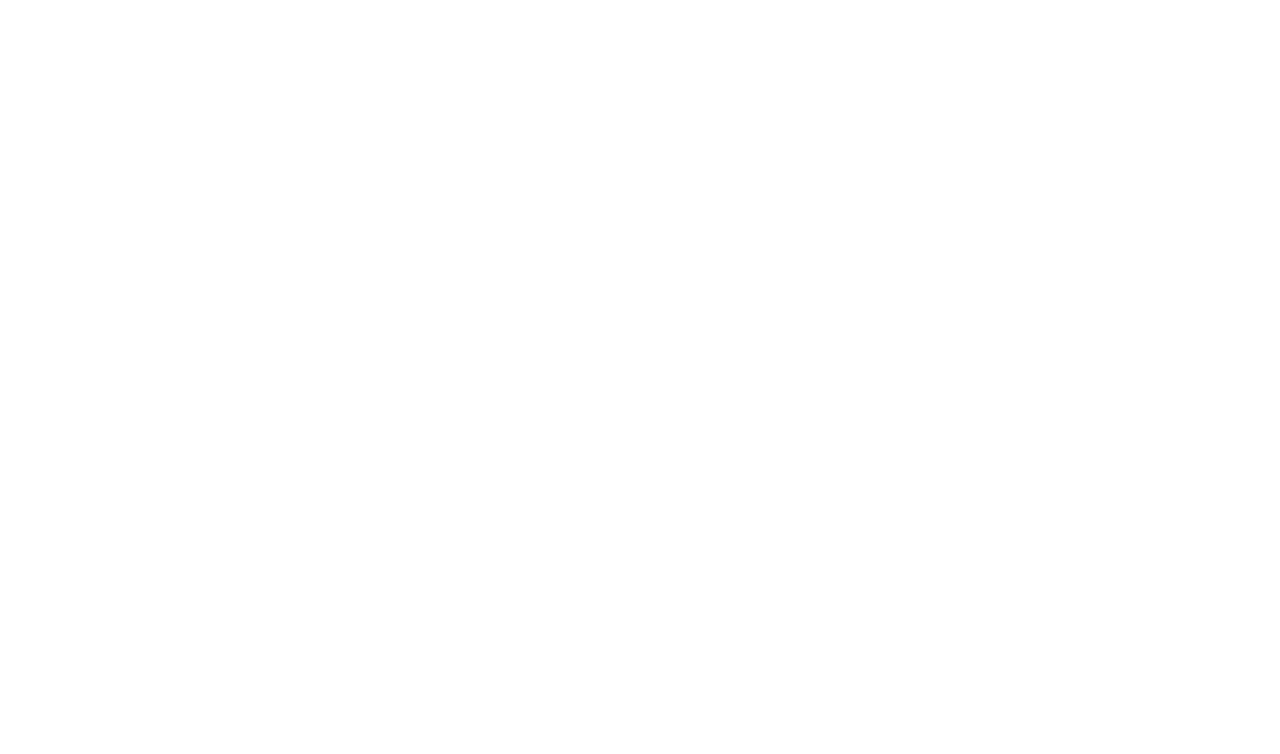
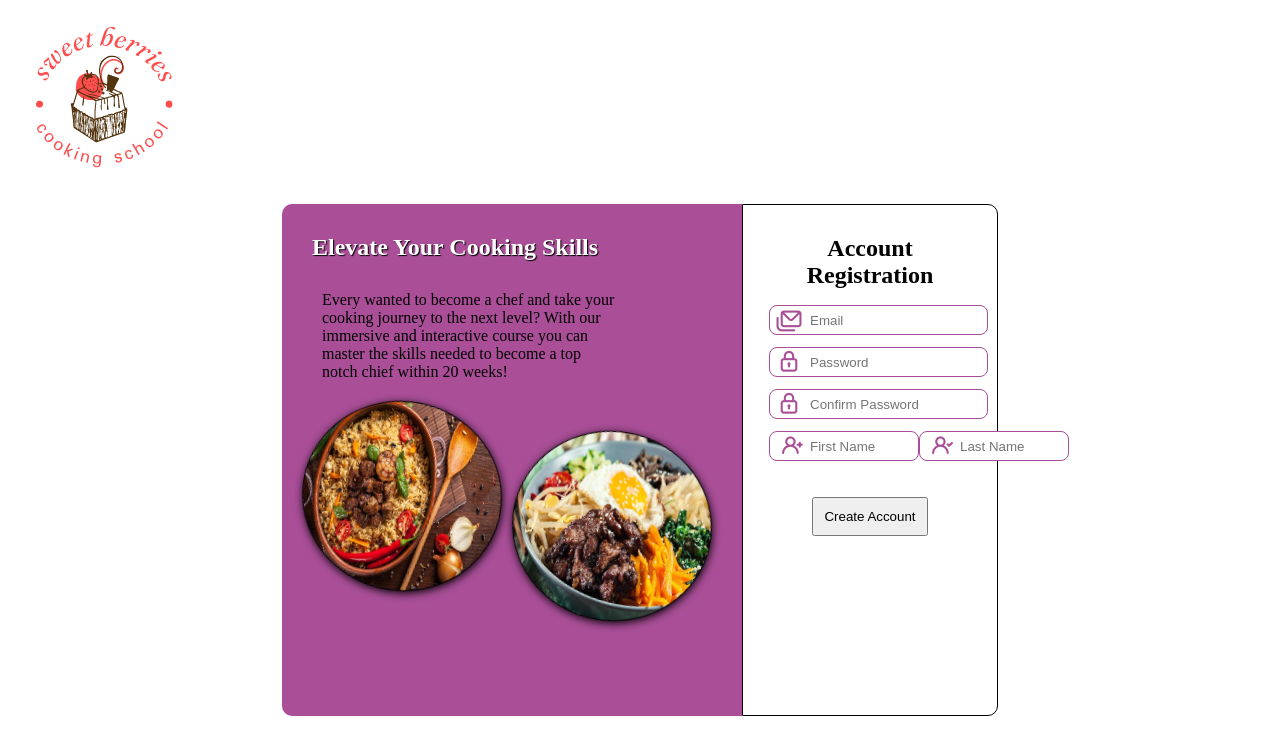
Before and after one commit to WebitectTech/Sweet-Berries, a plain HTML site: page Registration.html in a window 1280 px wide. Drawn offline with nearby package versions, Linux system fonts and the light colour scheme.

Commit message:
Second commit

```diff
--- a/Registration.html
+++ b/Registration.html
@@ -0,0 +1,63 @@
+<!DOCTYPE html>
+<html lang="en">
+<head>
+    <meta charset="UTF-8">
+    <meta http-equiv="X-UA-Compatible" content="IE=edge">
+    <meta name="viewport" content="width=device-width, initial-scale=1.0">
+    <link rel="stylesheet" href="./regStyle.css">
+    <link rel="stylesheet" href="https://unicons.iconscout.com/release/v4.0.0/css/line.css">
+    <title>Register An Account</title>
+</head>
+<body>
+    <header>
+        <img src="./assets/logo.png" alt="#">
+    </header>
+    <main>
+        <div class="container-left">
+            <h2>Elevate Your Cooking Skills</h2>
+            <p>Every wanted to become a chef and take your<br>
+                cooking journey to the next level? With our<br>
+                immersive and interactive course you can<br>
+                master the skills needed to become a top<br>
+                notch chief within 20 weeks!
+
+            </p>
+            <div class="image-container">
+                <img class="image-one" width="200px" src="./assets/meal1.jpg" alt="Meal One">
+                <img class="image-two" width="200px" src="./assets/meal2.jpg" alt="Meal One">
+            </div>
+        </div>
+        <div class="container-right">
+            <h2>Account Registration</h2>
+            <form>
+                <div class="account-email">
+                    <i class="uil uil-envelopes"></i>
+                    <input type="email" placeholder="Email">
+                </div>
+
+                <div class="password">
+                    <i class="uil uil-padlock"></i>
+                    <input type="password" placeholder="Password">
+                </div>
+
+                <div class="confirm-password">
+                    <i class="uil uil-padlock"></i>
+                    <input type="password" placeholder="Confirm Password">
+                </div>
+
+                <div class="account-name">
+                    <div class="first-name">
+                        <i class="uil uil-user-plus"></i>
+                        <input type="text" placeholder="First Name">
+                    </div>
+                    <div class="last-name">
+                        <i class="uil uil-user-check"></i>
+                        <input type="text" placeholder="Last Name">
+                    </div>
+                </div>
+                <button>Create Account</button>
+            </form>
+        </div>
+    </main>
+</body>
+</html>
--- a/regStyle.css
+++ b/regStyle.css
@@ -0,0 +1,137 @@
+:root {
+    --color-primary: #FF4C4C;
+    --color-secondary: #A94E97;
+    --text-black: #000000;
+    --text-gray: #83869A;
+    --link-color: #FF4C4C;
+    --text-font: Roboto', sans-serif;
+  }
+
+* {
+    box-sizing: border-box;
+    padding: 0;
+    margin: 0;
+}
+
+main {
+    display: flex;
+    justify-content: center;
+    height: 32rem;
+}
+
+.container-left {
+    border-top-left-radius: 10px;
+    border-bottom-left-radius: 10px;
+    background-color: var(--color-secondary);
+    padding: 20px;
+}
+
+.container-left h2 {
+    padding: 10px;
+    color: white;
+    text-shadow: 1px 1px 1px black;
+}
+
+.container-left p {
+    padding: 20px;
+}
+
+.image-container {
+    display: flex;
+}
+
+.image-one, .image-two {
+    border: 1px solid black;
+    border-radius: 50%;
+    height: 190px;
+    filter: drop-shadow(1px 2px 4px black);
+    transform: rotate(10deg);
+}
+
+.image-two {
+    position: relative;
+    margin: 10px;
+    top: 20px;
+}
+
+
+
+
+.container-right {
+    border-top-right-radius: 10px;
+    border-bottom-right-radius: 10px;
+    border: 1px solid black;
+    text-align: center;
+    padding: 20px;
+    width: 20%;
+}
+
+.container-right h2 {
+    padding: 10px;
+}
+
+.container-right i {
+    font-size: 25px;
+    border-radius: 5px;
+    width: 40px;
+    color: var(--color-secondary);
+    position: absolute;
+}
+
+.container-right input {
+    border: none;
+    padding-left: 40px;
+    border: 1px solid var(--color-secondary);
+    border-radius: 8px;
+    height: 30px;
+    width: 400px;
+}
+
+.container-right .account-email {
+    display: flex;
+    align-items: center;
+    padding: 6px;
+}
+
+.container-right .password {
+    display: flex;
+    align-items: center;
+    padding: 6px;
+}
+
+.container-right .confirm-password {
+    display: flex;
+    align-items: center;
+    padding: 6px;
+}
+
+.container-right .account-name {
+    display: flex;
+    justify-content: space-between;
+    align-items: center;
+    padding: 6px;
+}
+
+.container-right .first-name {
+    display: flex;
+    align-items: center;
+}
+.container-right .last-name {
+    display: flex;
+    align-items: center;
+}
+
+.container-right .account-name i {
+    width: 30px;
+    padding-left: 11px;
+}
+
+.container-right .account-name input {
+    width: 150px;
+    padding-left: 40px;
+}
+
+.container-right button {
+    margin: 30px;
+    padding: 10px;
+}
--- a/style.css
+++ b/style.css
@@ -52,6 +52,10 @@ header img {
   background: linear-gradient(var(--color-primary), var(--color-secondary));
   color: white;
   font-weight: bold;
+}
+
+.nav-container button a {
+  color: white;
 }
 
 .uil {
```
Also changed, not shown: assets/meal1.jpg (added), assets/meal2.jpg (added).
